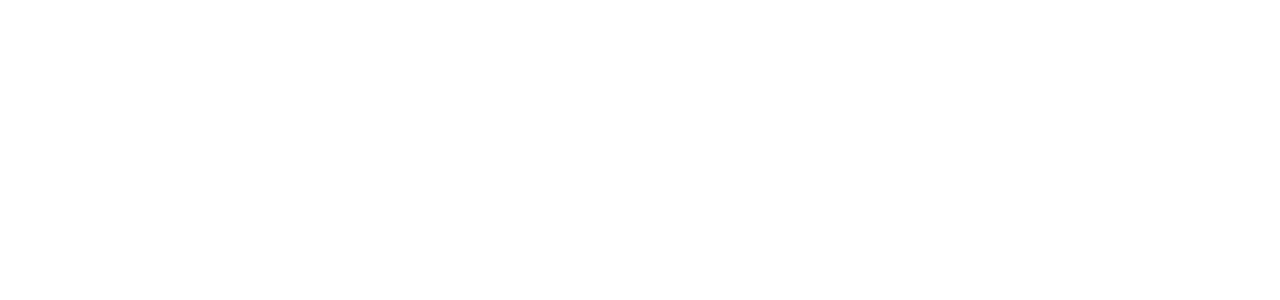
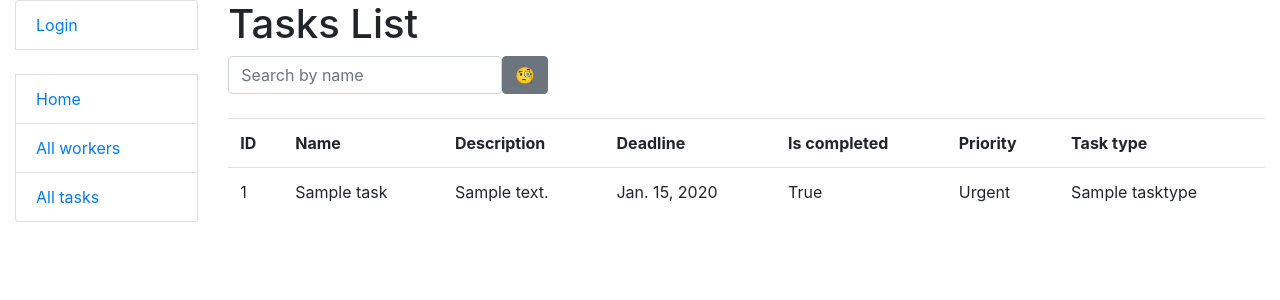
Before and after one commit to BGBroth/it-company-task-manager, a Django app: page /tasks/ in a window 1280 px wide. Before the commit the part shown is empty. Shown: the top 300 px of the page. Run offline with Django 4.2, Linux system fonts and the light colour scheme; tables that the repository leaves empty hold one stand-in row (values such as "Sample post"); some libraries are stand-ins or nearby versions.

Commit message:
Fix Worker null position and style task_list.html

```diff
--- a/task_manager/models.py
+++ b/task_manager/models.py
@@ -17,7 +17,7 @@ class Position(models.Model):
 
 
 class Worker(AbstractUser):
-    position = models.ForeignKey(Position, on_delete=models.CASCADE)
+    position = models.ForeignKey(Position, on_delete=models.CASCADE, null=True)
 
     def __str__(self):
         return self.username
--- a/templates/task_manager/task_list.html
+++ b/templates/task_manager/task_list.html
@@ -1,10 +1,50 @@
-<!DOCTYPE html>
-<html lang="en">
-<head>
-  <meta charset="UTF-8">
-  <title>Title</title>
-</head>
-<body>
+{% extends "base.html" %}
+{% load crispy_forms_filters %}
 
-</body>
-</html>
+{% block content %}
+  <h1>
+    Tasks List
+{#    <a href="{% url 'taxi:driver-create' %}" class="btn btn-primary link-to-page">#}
+{#      Create#}
+{#    </a>#}
+  </h1>
+
+  <form method="get" action="" class="form-inline">
+    {{ search_form|crispy }}
+    <input class="btn btn-secondary" type="submit" value="🧐">
+  </form>
+
+  <br>
+
+  {% if task_list %}
+  <table class="table">
+    <tr>
+      <th>ID</th>
+      <th>Name</th>
+      <th>Description</th>
+      <th>Deadline</th>
+      <th>Is completed</th>
+      <th>Priority</th>
+      <th>Task type</th>
+    </tr>
+  {% for task in task_list %}
+    <tr>
+      <td>{{ task.id }}</td>
+      <td>
+{#        <a href="{{ driver.get_absolute_url }}">#}
+          {{ task.name }}
+{#        </a>#}
+      </td>
+      <td>{{ task.description }}</td>
+      <td>{{ task.deadline }}</td>
+      <td>{{ task.is_completed }}</td>
+      <td>{{ task.priority }}</td>
+      <td>{{ task.task_type }}</td>
+    </tr>
+  {% endfor %}
+
+  </table>
+  {% else %}
+    <p>There are no tasks in the service.</p>
+  {% endif %}
+{% endblock %}
```
